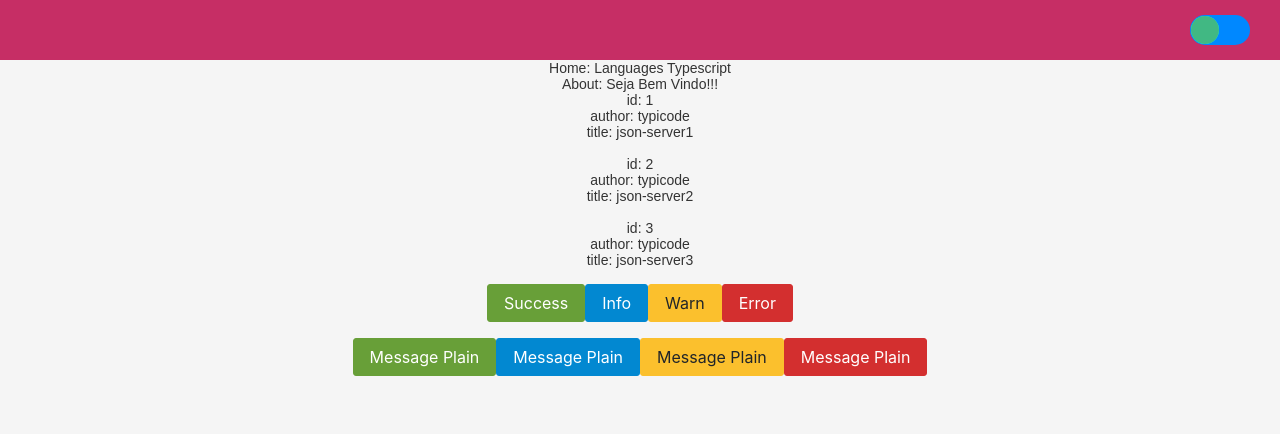
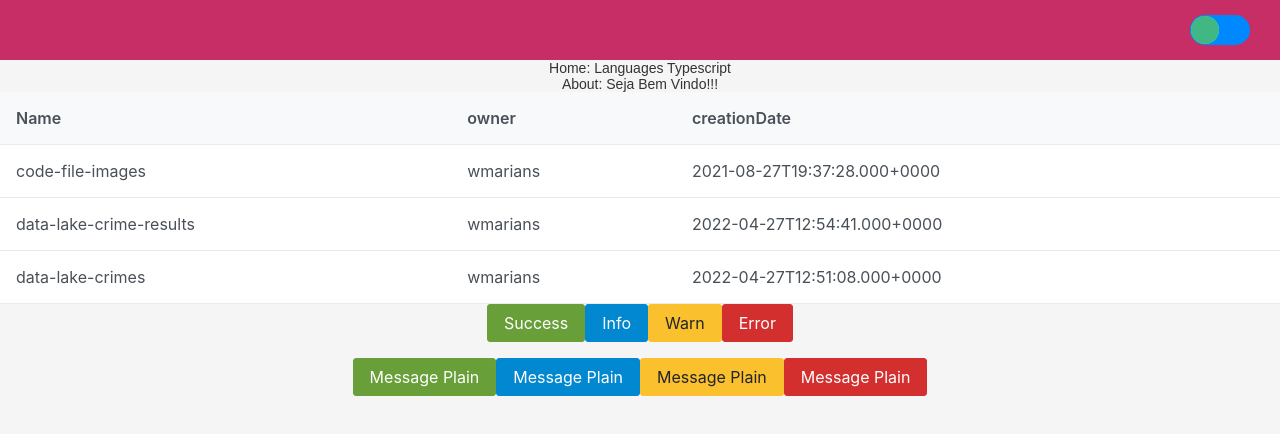
Before and after one commit to weder96/my-hero, a React (Create React App) app: page / in a window 1280 px wide. Shown: the top 434 px of the page. Built offline with nearby package versions, Linux system fonts and the light colour scheme; data requests are answered from the project's data file.

Commit message:
:rocket: add list buckets mock

```diff
--- a/db.json
+++ b/db.json
@@ -13,5 +13,133 @@
   ],
   "profile": {
     "name": "typicode"
-  }
+  },
+  "listBuckets":
+  [
+    {
+        "name": "code-file-images",
+        "owner": {
+            "displayName": "wmarians",
+            "id": "c1871a859680675bdf6fec6542dd24491ecabce1a10e2723c1f85c317feaf007"
+        },
+        "creationDate": "2021-08-27T19:37:28.000+0000"
+    },
+    {
+        "name": "data-lake-crime-results",
+        "owner": {
+            "displayName": "wmarians",
+            "id": "c1871a859680675bdf6fec6542dd24491ecabce1a10e2723c1f85c317feaf007"
+        },
+        "creationDate": "2022-04-27T12:54:41.000+0000"
+    },
+    {
+        "name": "data-lake-crimes",
+        "owner": {
+            "displayName": "wmarians",
+            "id": "c1871a859680675bdf6fec6542dd24491ecabce1a10e2723c1f85c317feaf007"
+        },
+        "creationDate": "2022-04-27T12:51:08.000+0000"
+    }
+  ],
+  "code-file-images" : [
+    {
+        "bucketName": "code-file-images",
+        "key": "John Frusciante-41222097-04f0-4c6c-a031-9d5e7fe9da30/b0d6c273-fb5d-41b1-bba8-58eb7c6c9ff1.jpg-db0ec424-8ca9-4c6d-86e3-72bbc0929134",
+        "size": 93548,
+        "lastModified": "2021-08-27T19:55:36.000+0000",
+        "storageClass": "STANDARD",
+        "owner": null,
+        "etag": "50edc8cae89583200866179db72489db"
+    },
+    {
+        "bucketName": "code-file-images",
+        "key": "Test Send Image 01-b3b5d4cc-0773-11ec-9a03-0242ac130003/528ece6ecf57bf0d3c09c3503c7c8799.jpg-cd3c2b06-f162-4517-b7f1-a90418908839",
+        "size": 156424,
+        "lastModified": "2022-05-29T18:17:54.000+0000",
+        "storageClass": "STANDARD",
+        "owner": null,
+        "etag": "2f7d6d5f9a1749336ef26e77d5019b97"
+    },
+    {
+        "bucketName": "code-file-images",
+        "key": "Test Send Image 01-b3b5d4cc-0773-11ec-9a03-0242ac130003/Do-more (1).jpg-2c0ed7bb-f2a2-4e88-b11f-7d626abf3e3c",
+        "size": 540518,
+        "lastModified": "2021-08-27T20:43:14.000+0000",
+        "storageClass": "STANDARD",
+        "owner": null,
+        "etag": "b9cb3cf6d79924a40511a78433aacdd9"
+    },
+    {
+        "bucketName": "code-file-images",
+        "key": "Test Send Image 01-b3b5d4cc-0773-11ec-9a03-0242ac130003/homem_aranha.jpg-b154fc22-ba85-47d7-b543-38953cb24246",
+        "size": 156424,
+        "lastModified": "2022-05-29T18:37:33.000+0000",
+        "storageClass": "STANDARD",
+        "owner": null,
+        "etag": "2f7d6d5f9a1749336ef26e77d5019b97"
+    },
+    {
+        "bucketName": "code-file-images",
+        "key": "Test Send Image 01-b3b5d4cc-0773-11ec-9a03-0242ac130003/images.jpeg-a28e5cf6-817d-4584-8b92-6ad5f8d8821c",
+        "size": 5745,
+        "lastModified": "2022-05-29T18:28:49.000+0000",
+        "storageClass": "STANDARD",
+        "owner": null,
+        "etag": "050817c91dc25e4a56b72377d9f5e867"
+    },
+    {
+        "bucketName": "code-file-images",
+        "key": "Test Send Image 01-b3b5d4cc-0773-11ec-9a03-0242ac130003/java.png-e37341eb-68b4-495b-975f-38c218bb53ab",
+        "size": 53019,
+        "lastModified": "2021-08-28T13:49:53.000+0000",
+        "storageClass": "STANDARD",
+        "owner": null,
+        "etag": "2304b5cc33834d8e0f88da4e9e40ad36"
+    },
+    {
+        "bucketName": "code-file-images",
+        "key": "Test Send Image 02-4faf0987-5810-4df6-a124-3551a2c279e9/Do-more (1).jpg-1d526b6e-e864-4487-a543-6a6e6307d59c",
+        "size": 540518,
+        "lastModified": "2021-08-28T14:10:01.000+0000",
+        "storageClass": "STANDARD",
+        "owner": null,
+        "etag": "b9cb3cf6d79924a40511a78433aacdd9"
+    },
+    {
+        "bucketName": "code-file-images",
+        "key": "Test Send Image 02-4faf0987-5810-4df6-a124-3551a2c279e9/aws_practitioner.png-cde4bacb-166d-4f7a-bfdc-35446faebfd6",
+        "size": 112006,
+        "lastModified": "2021-08-27T20:21:10.000+0000",
+        "storageClass": "STANDARD",
+        "owner": null,
+        "etag": "a8ad59de3cbc5f474565dbbbc5eea584"
+    },
+    {
+        "bucketName": "code-file-images",
+        "key": "Test Send Image 03-57aefdde-043c-4fa0-be3c-1149137f6092/528ece6ecf57bf0d3c09c3503c7c8799.jpg-badd8e75-7b8d-4054-b35b-efd23fade86e",
+        "size": 156424,
+        "lastModified": "2022-05-29T18:20:54.000+0000",
+        "storageClass": "STANDARD",
+        "owner": null,
+        "etag": "2f7d6d5f9a1749336ef26e77d5019b97"
+    },
+    {
+        "bucketName": "code-file-images",
+        "key": "Test Send Image 03-57aefdde-043c-4fa0-be3c-1149137f6092/aws_practitioner.png-ea4aa8ad-cfea-45dd-9148-f710e1690386",
+        "size": 112006,
+        "lastModified": "2021-08-28T14:16:10.000+0000",
+        "storageClass": "STANDARD",
+        "owner": null,
+        "etag": "a8ad59de3cbc5f474565dbbbc5eea584"
+    },
+    {
+        "bucketName": "code-file-images",
+        "key": "Test Send Image 03-57aefdde-043c-4fa0-be3c-1149137f6092/java.png-2f6f52db-2828-45b7-81f3-10284447112b",
+        "size": 53019,
+        "lastModified": "2021-08-28T14:15:37.000+0000",
+        "storageClass": "STANDARD",
+        "owner": null,
+        "etag": "2304b5cc33834d8e0f88da4e9e40ad36"
+    }
+]
 }
--- a/src/features/About/index.tsx
+++ b/src/features/About/index.tsx
@@ -4,6 +4,11 @@ import { useTranslation } from 'react-i18next';
 
 import { useContext } from "react";
 import PracticeStore  from '../../store/practice/PracticeStore';
+
+import { DataTable } from 'primereact/datatable';
+import { Column } from 'primereact/column';
+
+import ShowComponents  from '../../components/ShowComponets/ShowComponents';
 
 function About(props: any) {
     const practiceStore = useContext(PracticeStore);
@@ -20,17 +25,17 @@ function About(props: any) {
     const { t } = useTranslation();
     return (
             <>
-                <br/>
-                About:  {t('main.header.welcome')}
-                {
-                practiceStore.practice ? practiceStore.practice.map((practice: any, indx: number) =>
-                    <div key={indx}>
-                       id: {practice.id} <br/>
-                       author: {practice.author} <br/>
-                       title: {practice.title}<br/><br/>
-                    </div>
-                ): []
-            }
+            <br/>
+            About:  {t('main.header.welcome')}
+            <ShowComponents case={practiceStore.practice.length > 0}>
+                <div className="card">
+                    <DataTable value={practiceStore.practice} responsiveLayout="scroll">
+                        <Column field="name" header="Name"></Column>
+                        <Column field="owner.displayName" header="owner"></Column>
+                        <Column field="creationDate" header="creationDate"></Column>
+                    </DataTable>
+                </div>
+            </ShowComponents>
             </>
         );
 }
--- a/src/store/practice/PracticeStore.ts
+++ b/src/store/practice/PracticeStore.ts
@@ -6,7 +6,7 @@ class PracticeStore {
 
   public practice: any = []
   public practiceQuestion: any = []
-  public baseApiCourse: string = "/posts";
+  public baseApiCourse: string = "/listBuckets";
 
   public constructor() {
       makeAutoObservable(this,{
```
